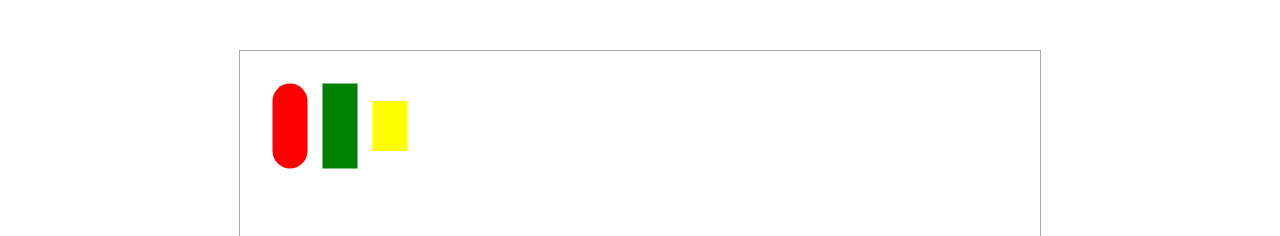
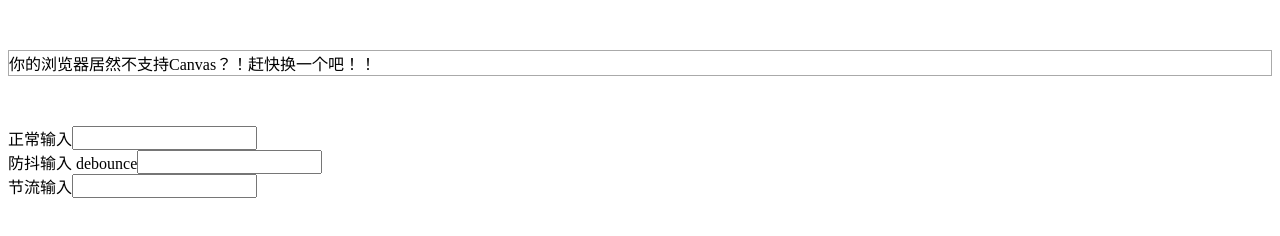
Before and after one commit to XJawher/blog, a plain HTML site: page Frontend/Canvas/Canvas.html in a window 1280 px wide. Shown: the top 236 px of the page. Drawn offline with Linux system fonts and the light colour scheme.

Commit message:
performance of js，throttle and  debounce

```diff
--- a/Frontend/Canvas/Canvas.html
+++ b/Frontend/Canvas/Canvas.html
@@ -7,14 +7,29 @@
     <title>canvas</title>
   </head>
   <body>
-    <canvas
+    <div
       id="canvas"
       style="border: 1px solid #aaaaaa; display: block; margin: 50px auto"
       width="800"
       height="600"
     >
       你的浏览器居然不支持Canvas？！赶快换一个吧！！
-    </canvas>
+    </div>
+
+    <div style="display: flex;">
+      <span  id="span1">正常输入</span>
+      <input id="normal"></input>
+    </div>
+
+    <div style="display: flex;">
+      <span>防抖输入 debounce</span>
+      <input id="debounce"></input>
+    </div>
+
+    <div style="display: flex;">
+      <span>节流输入</span>
+      <input id="throttle"></input>
+    </div>
     <script src="./Canvas.js"></script>
   </body>
 </html>
--- a/Frontend/Canvas/Canvas.js
+++ b/Frontend/Canvas/Canvas.js
@@ -1,64 +1,133 @@
-const canvas = document.getElementById("canvas");
+// const canvas = document.getElementById("canvas");
 
-const context = canvas.getContext('2d')
+// const context = canvas.getContext('2d')
+
+// /**
+//  * @description
+//  * @author lipc
+//  * @date 10/05/2021
+//  * @param {*} x 长
+//  * @param {*} y
+//  * @param {*} width 宽
+//  * @param {*} height 高
+//  * @param {*} borderColor 线条的颜色
+//  * @param {*} fillBackColor 内部填充的颜色
+//  * @param {*} lineWidth 线宽
+//  */
+// function rectAngular (x, y, width, height, borderColor, fillBackColor, lineWidth) {
+//     context.beginPath();
+//     context.moveTo(x, y)
+//     context.lineTo(width, y);
+//     context.lineTo(width, height);
+//     context.lineTo(x, height);
+//     context.lineTo(x, y)
+//     context.lineWidth = lineWidth;
+//     context.strokeStyle = borderColor;
+//     context.fillStyle = fillBackColor;
+//     context.fill();
+//     context.closePath();
+//     context.stroke();
+// }
+
+// // for (let index = 0; index < 4; index++) {
+// //     const x = 100 + index * 50;
+// //     const y = 400 - index * 50;
+// //     if (y > 0) {
+// //         rectAngular(x, x, y, y, "red", "yellow", 5);
+// //     }
+// // }
+
+// // 线条属性
+// context.beginPath();
+// context.moveTo(50, 50)
+// context.lineTo(50, 100)
+// context.lineWidth = 35;
+// context.lineCap = 'round';
+// context.strokeStyle = 'red';
+// context.stroke();
+
+// context.beginPath();
+// context.moveTo(100, 50)
+// context.lineTo(100, 100)
+// context.lineWidth = 35;
+// context.lineCap = 'square';
+// context.strokeStyle = 'green';
+// context.stroke();
+
+
+// context.beginPath();
+// context.moveTo(150, 50)
+// context.lineTo(150, 100)
+// context.lineWidth = 35;
+// context.lineCap = 'butt';
+// context.strokeStyle = 'yellow';
+// context.stroke();
+
+const normal = document.getElementById('normal')
+const canvas = document.getElementById('canvas')
+const debounceInput = document.getElementById('debounce')
+
+function ajax (params) {
+    console.log(`this is ajax: ${params}，times: ${new Date().toLocaleString()}`);
+}
 
 /**
- * @description
- * @author lipc
- * @date 10/05/2021
- * @param {*} x 长
- * @param {*} y
- * @param {*} width 宽
- * @param {*} height 高
- * @param {*} borderColor 线条的颜色
- * @param {*} fillBackColor 内部填充的颜色
- * @param {*} lineWidth 线宽
+ * 节流，在指定的时间范围内，只执行最后一次的。
+ * 时间范围是确定的，每次都要看下最后一次的时间和当前的时间差值，是不是满足 大于 执行时间，当大于的时候，就执行，当小于的时候，将当前的 time
+ * out 清空，等待下一次
+ * @param {*} params
  */
-function rectAngular (x, y, width, height, borderColor, fillBackColor, lineWidth) {
-    context.beginPath();
-    context.moveTo(x, y)
-    context.lineTo(width, y);
-    context.lineTo(width, height);
-    context.lineTo(x, height);
-    context.lineTo(x, y)
-    context.lineWidth = lineWidth;
-    context.strokeStyle = borderColor;
-    context.fillStyle = fillBackColor;
-    context.fill();
-    context.closePath();
-    context.stroke();
+
+function throttleFunction (fn, interval) {
+    // 这个函数的核心思想是在 interval 的时间里，执行第一次进来的函数
+    let last = 0;
+    let timer = null;
+
+    return function() {
+        const context = this;
+
+        const args = arguments;
+
+        const now = +new Date(); // 这一步是将日期转成 number
+
+        if (now > last + interval) {
+            // 这里是两种情况
+            // 1 第一次进来，那么因为 last 是 0；interval + last 必然是比 now 小的
+            // 2 不是第一次进来，而是一直在输入，last 的值 + interval 已经是大于当前的 now
+            last = now;
+            fn.apply(context, args);
+        } else {
+            clearTimeout(timer);
+
+            timer = setTimeout(() => {
+                last = now;
+                fn.apply(context, args);
+            }, interval);
+        }
+    };
 }
 
-// for (let index = 0; index < 4; index++) {
-//     const x = 100 + index * 50;
-//     const y = 400 - index * 50;
-//     if (y > 0) {
-//         rectAngular(x, x, y, y, "red", "yellow", 5);
-//     }
-// }
+function debounce (fn, delay) {
 
-// 线条属性
-context.beginPath();
-context.moveTo(50, 50)
-context.lineTo(50, 100)
-context.lineWidth = 35;
-context.lineCap = 'round';
-context.strokeStyle = 'red';
-context.stroke();
+    let timer = null;
 
-context.beginPath();
-context.moveTo(100, 50)
-context.lineTo(100, 100)
-context.lineWidth = 35;
-context.lineCap = 'square';
-context.strokeStyle = 'green';
-context.stroke();
+    return function() {
+        const context = this;
+        const args = arguments;
+        clearTimeout(timer);
+        timer = setTimeout(() => {
+            fn.apply(context, args)
+        }, delay)
+    };
+}
 
+let throttleAjax = throttleFunction(ajax, 1000)
+let debounceAjax = debounce(ajax, 1000)
 
-context.beginPath();
-context.moveTo(150, 50)
-context.lineTo(150, 100)
-context.lineWidth = 35;
-context.lineCap = 'butt';
-context.strokeStyle = 'yellow';
-context.stroke();
+normal.addEventListener('keyup', function(e) {
+    throttleAjax(e.target.value)
+})
+
+debounceInput.addEventListener('keyup', function(e) {
+    debounceAjax(e.target.value)
+})
```
Also changed, not shown: Frontend/PerformanceOptimization.md (+93 -0 lines).
